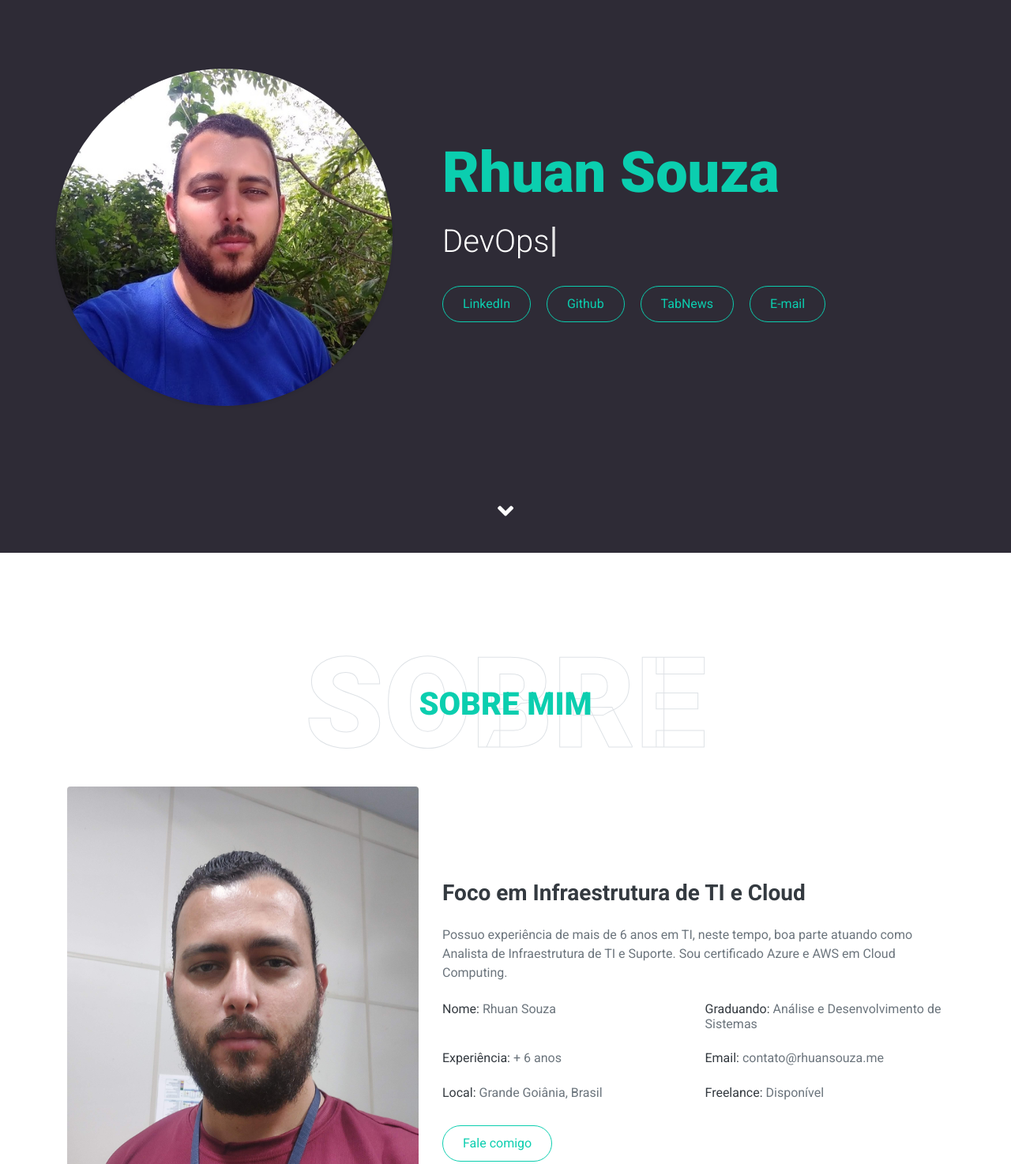
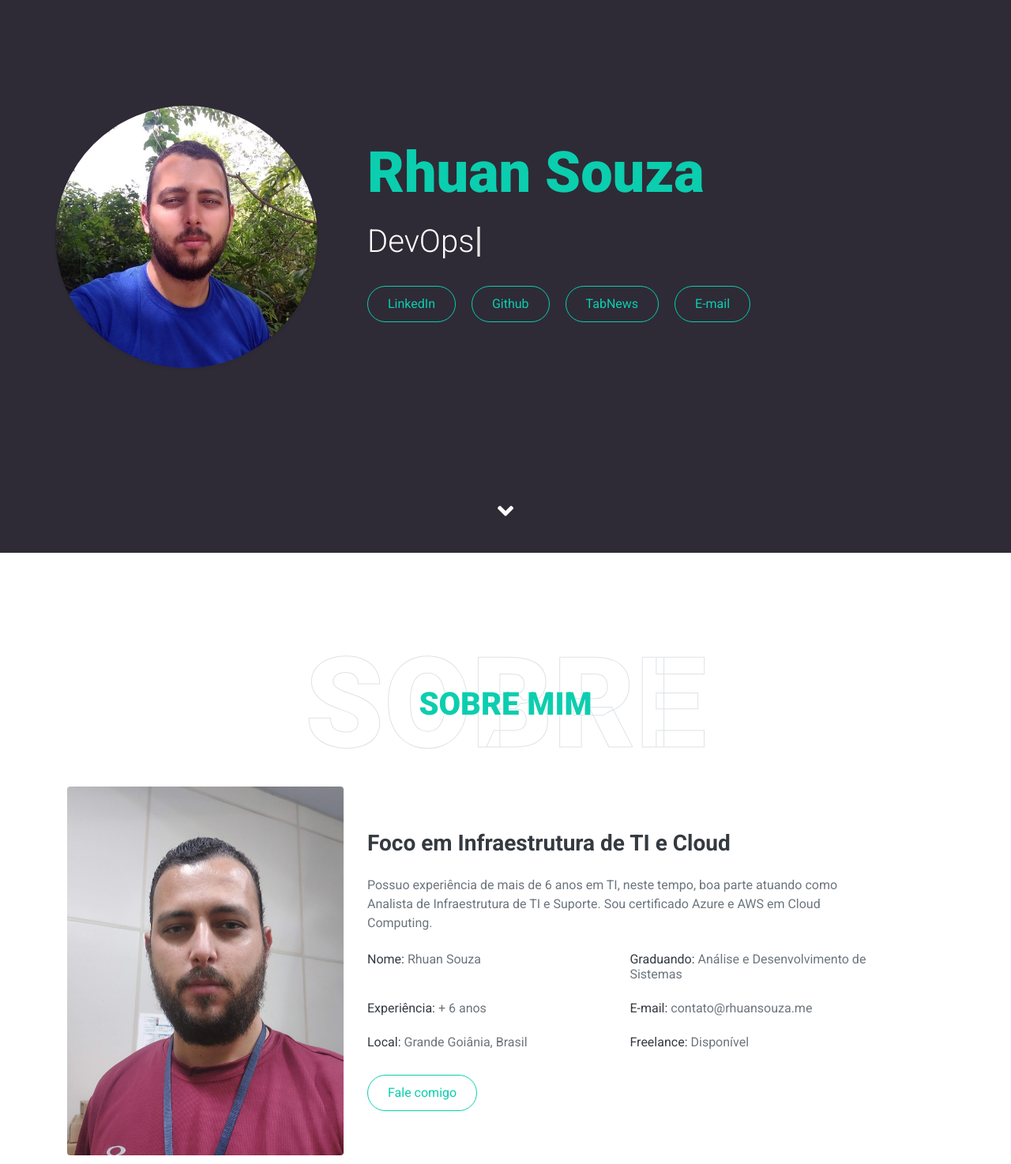
Before and after one commit to rhuandevops/rhuandevops.github.io, a plain HTML site: page index.html in a window 1280 px wide. Shown: the part 100-1574 px from the top of the page at 79% size. Drawn offline with nearby package versions, Linux system fonts and the light colour scheme.

Commit message:
Update index.html

```diff
--- a/index.html
+++ b/index.html
@@ -39,7 +39,7 @@
     >
       <div class="container">
         <div class="row align-items-center">
-          <div class="col-lg-5 px-5 pl-lg-0 pb-5 pb-lg-0">
+          <div class="col-lg-4 px-5 pl-lg-0 pb-5 pb-lg-0">
             <img
               class="img-fluid w-100 rounded-circle shadow-sm"
               src="img/Profile-Rhuan.jfif"
@@ -111,7 +111,7 @@
           </h1>
         </div>
         <div class="row align-items-center">
-          <div class="col-lg-5 pb-4 pb-lg-0">
+          <div class="col-lg-4 pb-4 pb-lg-0">
             <img
               class="img-fluid rounded w-100"
               src="img/About-Rhuan.jpg"
@@ -144,7 +144,7 @@
               </div>
               <div class="col-sm-6 py-2">
                 <h6>
-                  Email:
+                  E-mail:
                   <span class="text-secondary">contato@rhuansouza.me</span>
                 </h6>
               </div>
```
